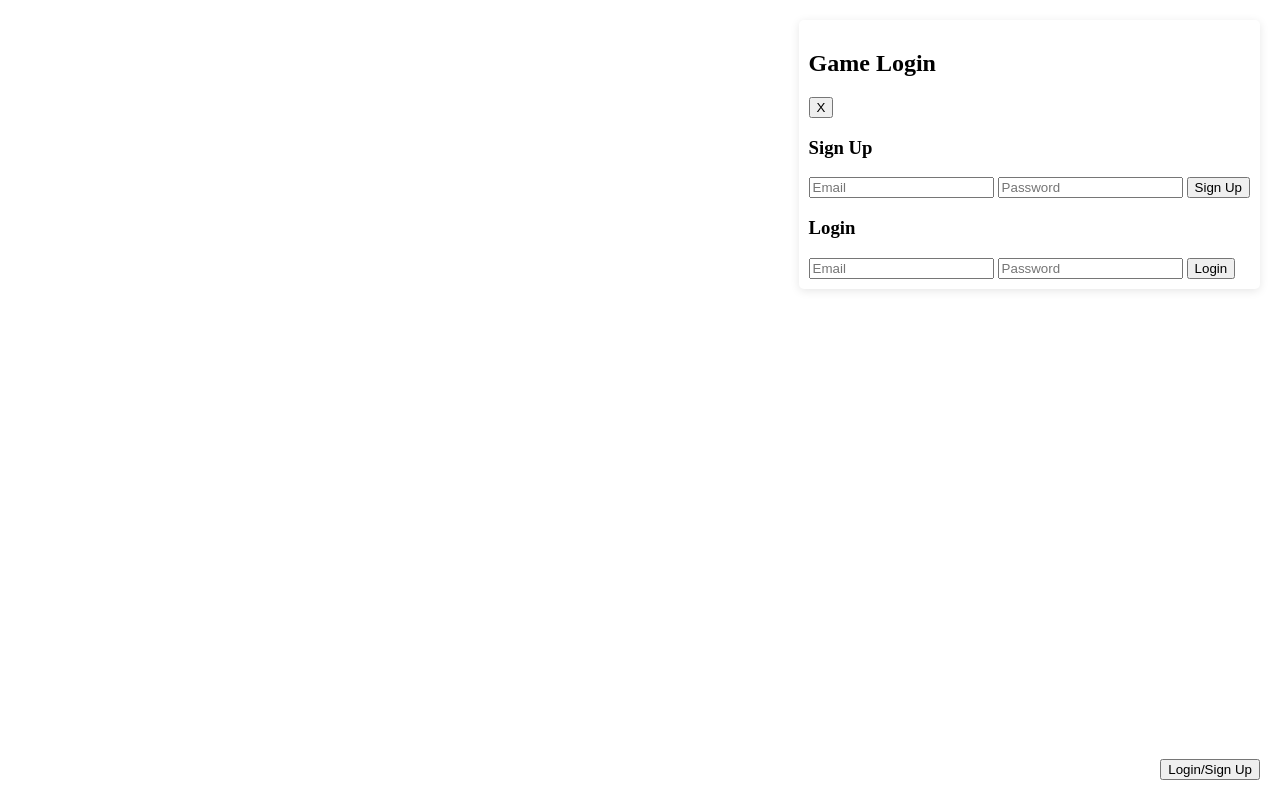
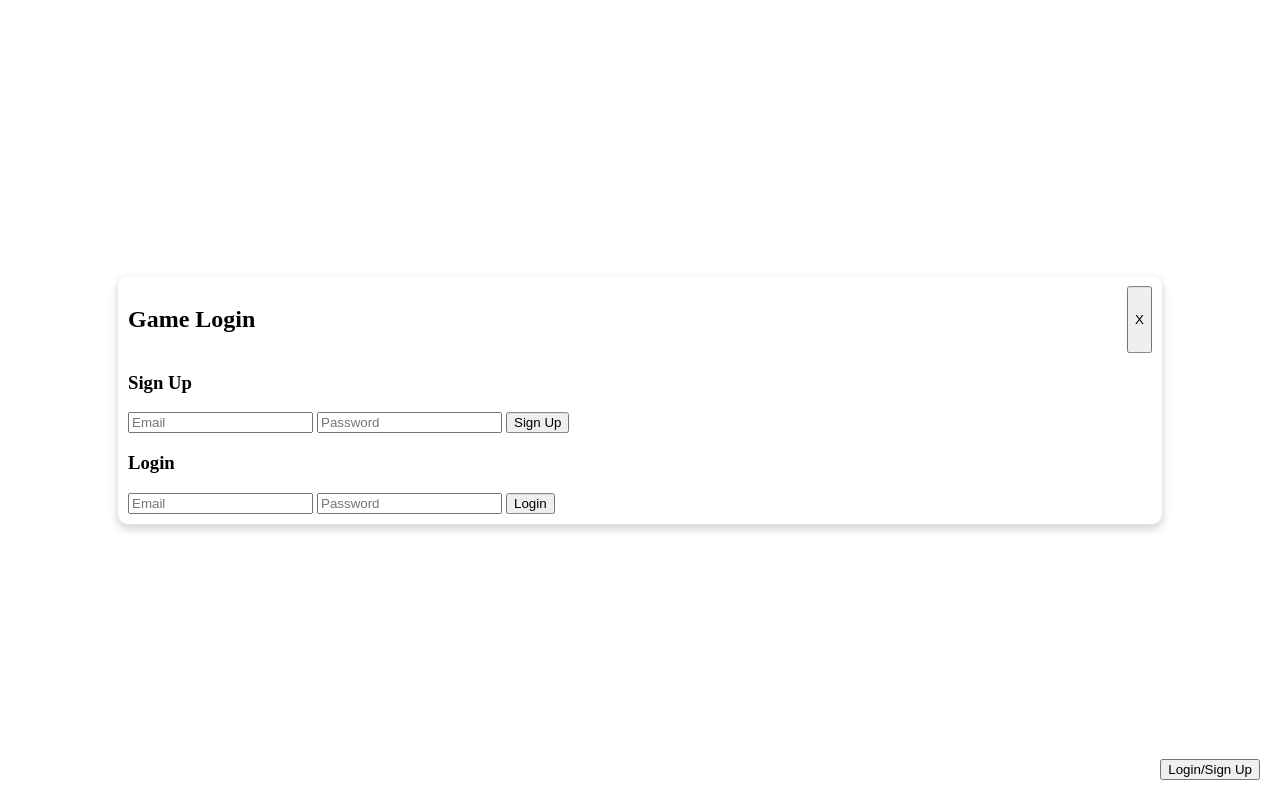
Before and after one commit to aligrant/Populo, a website built with Vite: page index.html in a window 1280 px wide. Both pictures are taken after a click on the button "Login/Sign Up". Built offline with nearby package versions, Linux system fonts and the light colour scheme; some packages are replaced by stand-ins of ours; no server answers.

```diff
--- a/index.html
+++ b/index.html
@@ -10,7 +10,11 @@
 
 
 <div id="login-signup">
-  <h2>Game Login</h2><button id="closeBtn">X</button>
+  <div id="login-header">
+  <h2>Game Login</h2>
+
+  <button id="closeBtn">X</button>
+  </div>
   <!-- Signup -->
   <div>
     <h3>Sign Up</h3>
@@ -36,6 +40,7 @@
 </div>
 
     <div id="game"></div>
+
     <button id="loginBtn">Login/Sign Up</button>
 
 
--- a/src/global.css
+++ /dev/null
@@ -1,12 +0,0 @@
-#login-signup {
-  display: none; /* hidden by default */
-  position: absolute;
-  top: 50%;
-  left: 50%;
-  transform: translate(-50%, -50%);
-  background: white;
-  padding: 20px;
-  border-radius: 10px;
-  box-shadow: 0px 4px 10px rgba(0,0,0,0.2);
-  z-index: 1000;
-}
--- a/styles/global.css
+++ b/styles/global.css
@@ -25,3 +25,21 @@
     bottom: 20px;
     right: 20px;
 }
+#login-signup {
+  display: none; /* hidden by default */
+  position: absolute;
+  top: 50%;
+  left: 50%;
+  width: 80%;
+  transform: translate(-50%, -50%);
+  background: white;
+  padding: 10px;
+  border-radius: 10px;
+  box-shadow: 0px 4px 10px rgba(0,0,0,0.2);
+  z-index: 1000;
+}
+#login-header {
+display: flex;
+justify-content: space-between;
+
+}
```
